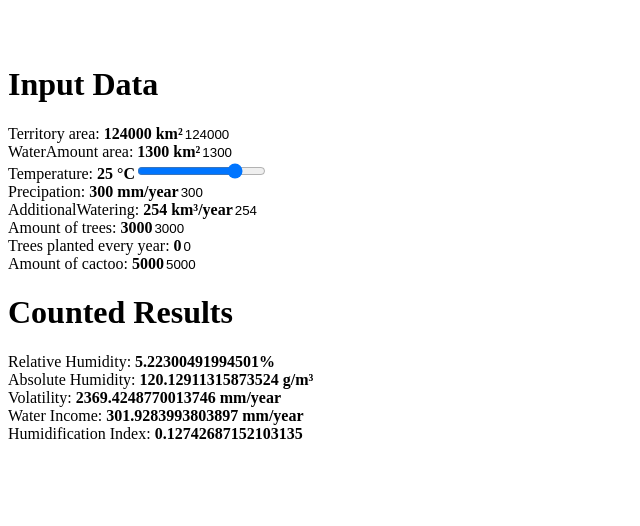
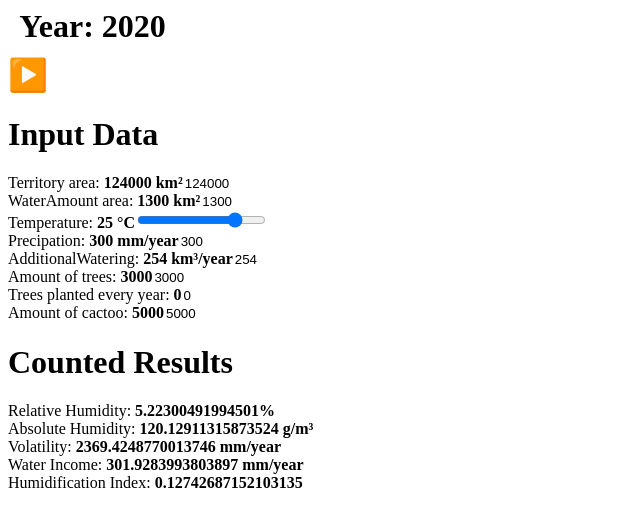
Before and after one commit to Unerty/desertification, a Gatsby site: page / in a window 1280 px wide. Shown: the whole page, without its empty margins (0-640 px from the left). Built offline with nearby package versions, Linux system fonts and the light colour scheme; Gatsby itself is replaced by a stand-in of ours.

Commit message:
Add year and play button to the Header

```diff
--- a/src/components/Header.tsx
+++ b/src/components/Header.tsx
@@ -1,19 +1,53 @@
 import Link from "gatsby-link";
 import * as React from "react";
 
-const Header = () => (
+const STOP_SYMBOL = "▶️";
+const PLAY_SYMBOL = "⏸️";
+
+interface IProps {
+  year: number;
+  isPlaying: boolean;
+}
+
+const Header = (props: IProps) => (
   <div className={"header"}>
-    <h1 style={{ margin: 0}}>
-      <Link
-        to="/"
-        style={{
-          color: "white",
-          textDecoration: "none"
-        }}
-      >
-        Desertification
-      </Link>
-    </h1>
+    <div
+      style={{
+        marginLeft:"0.7rem",
+        display: "flex",
+        flexDirection: "column",
+        justifyContent: "center",
+        textDecoration: "none",
+        minWidth: "12rem",
+        width: "fit-content"
+      }}
+    >
+      <h1 style={{ margin: 0 }}>
+        {`Year: ${props.year}`}
+      </h1>
+    </div>
+    <div className="playbackSymbol"
+         style={{
+           display: "flex",
+           flexDirection: "column",
+           justifyContent: "center",
+           color: "white",
+           textDecoration: "none",
+           width: "fit-content"
+         }}
+         onClick={() => alert("kek")}
+    >
+      <h1 style={{
+        margin: 0,
+        display: "flex",
+        flexDirection: "column",
+        justifyContent: "center",
+        paddingTop: "0.7rem"
+      }}>
+        {props.isPlaying ? STOP_SYMBOL : PLAY_SYMBOL}
+      </h1>
+    </div>
+
   </div>
 );
 
--- a/src/layouts/index.css
+++ b/src/layouts/index.css
@@ -26,6 +26,10 @@ strong {
   right: 0;
   top: 0;
   z-index: 30001;
+  display: flex;
+  flex-direction: row;
+  justify-content: center;
+  padding: 0.1rem;
 }
 
 .wrapper {
--- a/src/pages/index.tsx
+++ b/src/pages/index.tsx
@@ -148,7 +148,7 @@ export default class extends React.Component<IProps, IState> {
         <div className="background-image rainforest" style={{opacity: backgroundStyle==="rainforest"? 1:0}}/>
         <div className="background-image forest" style={{opacity: backgroundStyle==="forest"? 1:0}}/>
         <div className="background-image wetland" style={{opacity: backgroundStyle==="wetland"? 1:0}}/>
-        <Header/>
+        <Header year={2020} isPlaying={true}/>
         <h1>Input Data</h1>
         <div className={"group-of-cards"}>
           <TerritoryInput territory={this.state.territory}
```
